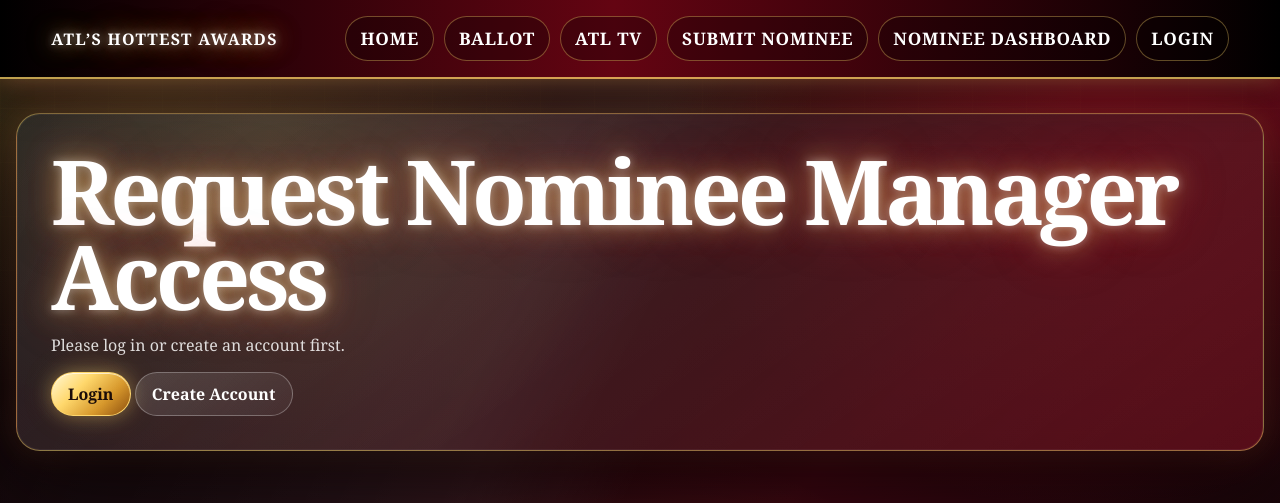
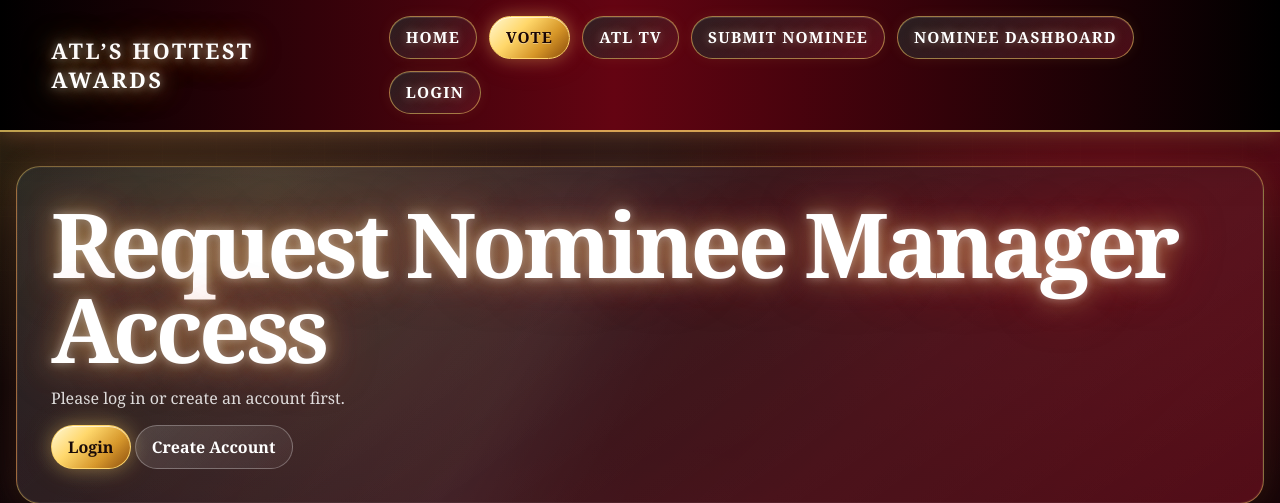
Before and after one commit to majicmall/votingsystem, a Django app: page /association/join/ in a window 1280 px wide. Shown: the top 503 px of the page. Run offline with Django 5.2, Linux system fonts and the light colour scheme.

Commit message:
Polish header navigation and rename ballot nav

```diff
--- a/ballot/templates/ballot/base.html
+++ b/ballot/templates/ballot/base.html
@@ -425,7 +425,7 @@
 
     <nav>
       <a href="{% url 'home' %}">Home</a>
-        <a href="{% url 'ballot' %}">Ballot</a>
+        <a href="{% url 'ballot' %}">VOTE</a>
         <a href="{% url 'atl_tv' %}">ATL TV</a>
       <a href="{% url 'nominee_signup' %}">Submit Nominee</a>
       <a href="{% url 'assoc_dashboard' %}">Nominee Dashboard</a>
--- a/static/ballot/site.css
+++ b/static/ballot/site.css
@@ -2231,3 +2231,154 @@ header nav a:hover {
     transform: none !important;
   }
 }
+
+/* =========================================================
+   PREMIUM HEADER NAVIGATION POLISH
+   Cinematic gold/red nav buttons for ATL's Hottest Awards
+   ========================================================= */
+.site-header {
+  border-bottom: 2px solid rgba(255, 215, 106, 0.82) !important;
+  box-shadow:
+    0 0 18px rgba(255, 215, 106, 0.28),
+    0 12px 34px rgba(0, 0, 0, 0.68),
+    inset 0 -1px 0 rgba(255, 255, 255, 0.08) !important;
+}
+
+.brand {
+  position: relative;
+  color: #ffffff !important;
+  font-size: clamp(1.05rem, 2vw, 1.35rem);
+  letter-spacing: 0.12em !important;
+}
+
+.site-header nav,
+header nav,
+.site-nav,
+.nav {
+  align-items: center !important;
+  gap: 12px !important;
+}
+
+.site-header nav a,
+header nav a,
+.site-nav a,
+.nav a {
+  position: relative;
+  overflow: hidden;
+  min-height: 42px;
+  display: inline-flex !important;
+  align-items: center;
+  justify-content: center;
+  border: 1px solid rgba(255, 215, 106, 0.52) !important;
+  border-radius: 999px !important;
+  padding: 10px 16px !important;
+  color: #ffffff !important;
+  background:
+    linear-gradient(135deg, rgba(255,255,255,0.12), rgba(255,255,255,0.035)),
+    linear-gradient(135deg, rgba(0,0,0,0.78), rgba(96,5,20,0.62)) !important;
+  font-size: 0.96rem !important;
+  font-weight: 1000 !important;
+  letter-spacing: 0.08em !important;
+  text-transform: uppercase !important;
+  text-shadow:
+    0 0 8px rgba(255,255,255,0.28),
+    0 0 14px rgba(255,215,106,0.22);
+  box-shadow:
+    inset 0 1px 0 rgba(255,255,255,0.12),
+    0 0 14px rgba(255,215,106,0.08);
+  transition:
+    transform 0.18s ease,
+    border-color 0.18s ease,
+    box-shadow 0.18s ease,
+    color 0.18s ease;
+}
+
+.site-header nav a::before,
+header nav a::before,
+.site-nav a::before,
+.nav a::before {
+  content: "";
+  position: absolute;
+  inset: 0;
+  transform: translateX(-120%);
+  background: linear-gradient(
+    115deg,
+    transparent 0%,
+    rgba(255,255,255,0.20) 45%,
+    transparent 62%
+  );
+  transition: transform 0.55s ease;
+}
+
+.site-header nav a:hover,
+header nav a:hover,
+.site-nav a:hover,
+.nav a:hover {
+  color: #fff7cf !important;
+  border-color: rgba(255, 215, 106, 0.95) !important;
+  transform: translateY(-2px);
+  box-shadow:
+    0 0 18px rgba(255, 215, 106, 0.34),
+    0 0 34px rgba(215, 25, 53, 0.18),
+    inset 0 1px 0 rgba(255,255,255,0.18) !important;
+}
+
+.site-header nav a:hover::before,
+header nav a:hover::before,
+.site-nav a:hover::before,
+.nav a:hover::before {
+  transform: translateX(120%);
+}
+
+/* Make the VOTE button feel like the main action */
+.site-header nav a[href*="ballot"],
+header nav a[href*="ballot"],
+.site-nav a[href*="ballot"],
+.nav a[href*="ballot"] {
+  color: #190504 !important;
+  border-color: rgba(255, 215, 106, 1) !important;
+  background:
+    linear-gradient(135deg, #fff8d2 0%, #ffd76a 36%, #d69628 68%, #8a4a09 100%) !important;
+  text-shadow: 0 1px 0 rgba(255,255,255,0.35) !important;
+  box-shadow:
+    0 0 18px rgba(255, 215, 106, 0.38),
+    0 0 34px rgba(215, 25, 53, 0.16),
+    inset 0 1px 0 rgba(255,255,255,0.62) !important;
+}
+
+.site-header nav a[href*="ballot"]:hover,
+header nav a[href*="ballot"]:hover,
+.site-nav a[href*="ballot"]:hover,
+.nav a[href*="ballot"]:hover {
+  color: #000000 !important;
+  transform: translateY(-3px) scale(1.03);
+  box-shadow:
+    0 0 22px rgba(255, 215, 106, 0.58),
+    0 0 48px rgba(255, 215, 106, 0.24),
+    0 14px 26px rgba(0,0,0,0.38) !important;
+}
+
+@media (max-width: 720px) {
+  .site-header {
+    gap: 12px !important;
+    padding: 12px 14px !important;
+  }
+
+  .site-header nav,
+  header nav,
+  .site-nav,
+  .nav {
+    width: 100%;
+    gap: 8px !important;
+  }
+
+  .site-header nav a,
+  header nav a,
+  .site-nav a,
+  .nav a {
+    min-height: 38px;
+    padding: 8px 11px !important;
+    font-size: 0.82rem !important;
+    letter-spacing: 0.055em !important;
+  }
+}
```
